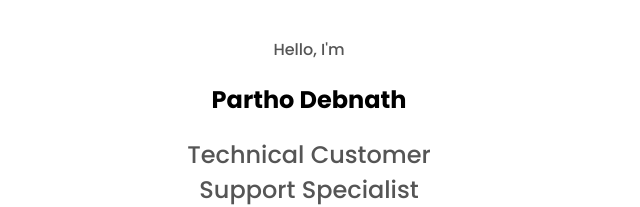
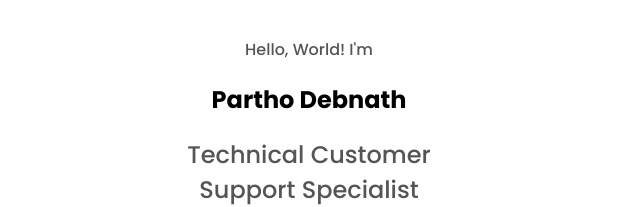
Before and after one commit to mact9217/Portfolio, a plain HTML site: page index.html in a window 1280 px wide. Shown: the part 243-450 px from the top of the page, 331-971 px from the left. Drawn offline with Linux system fonts and the light colour scheme.

Commit message:
Update index.html

```diff
--- a/index.html
+++ b/index.html
@@ -35,7 +35,7 @@
             alt="profile picture of Partho"
             />
         </div>
-        <p>Hello, I'm</p>
+        <p>Hello, World! I'm</p>
         <h1>Partho Debnath</h1>
         <h2>Technical Customer Support Specialist</h2>
         <span>
```
